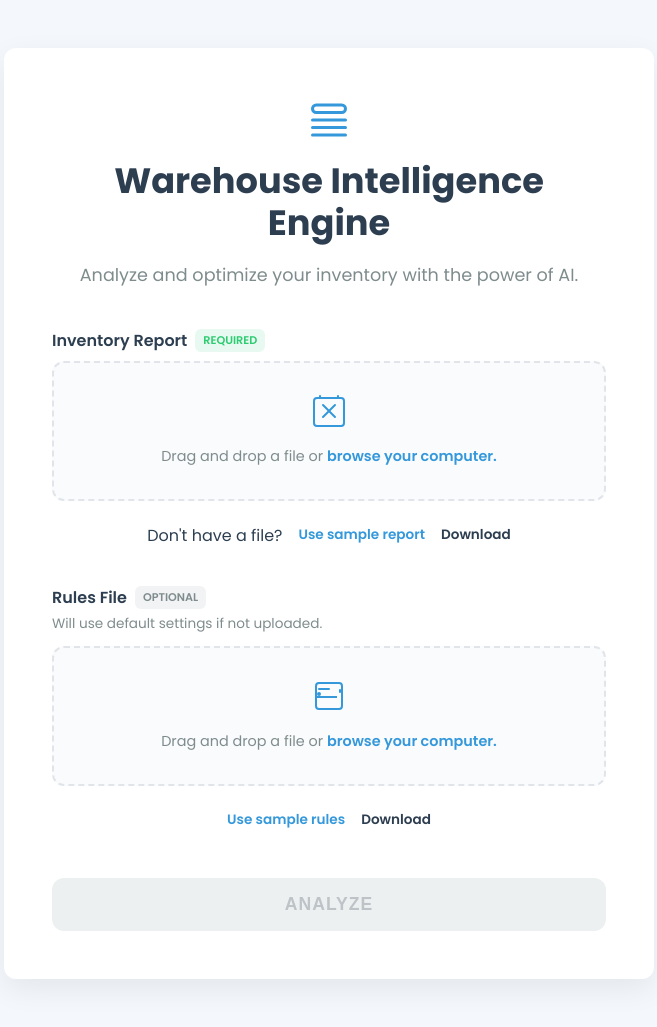
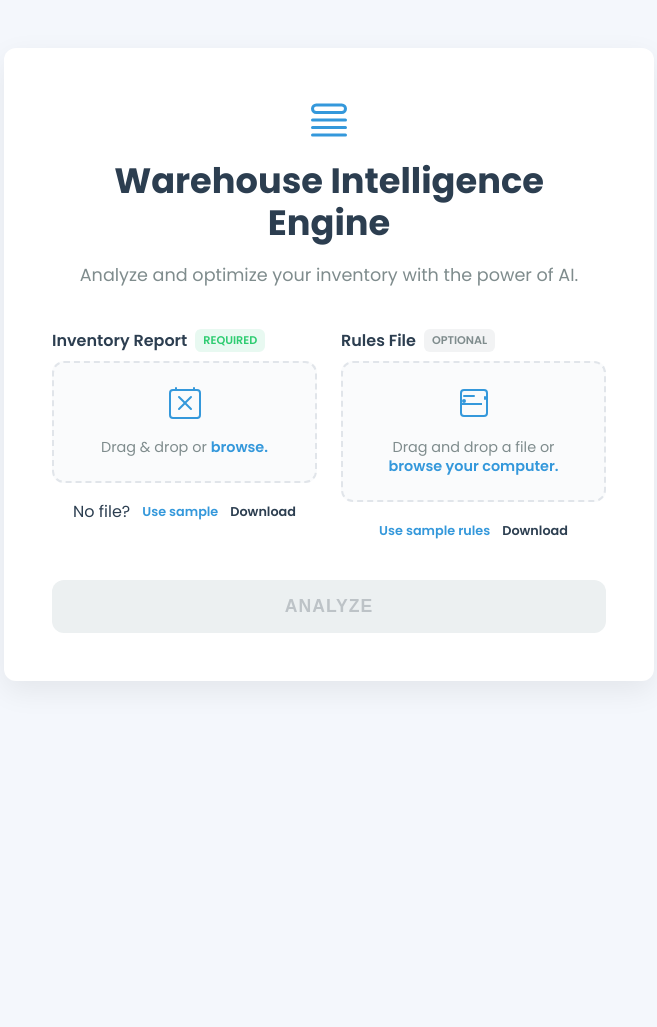
Before and after one commit to marcosdiego1904/ware-intelligence-engine, a Flask app: page / in a window 1280 px wide. Shown: the whole page, without its empty margins (311-968 px from the left). After the commit the page ends 682 px from the top, so only its background shows below. Run offline with Flask 3, Linux system fonts and the light colour scheme.

Commit message:
styles 2

```diff
--- a/src/templates/index.html
+++ b/src/templates/index.html
@@ -76,8 +76,15 @@
             text-align: left;
         }
 
+        .form-row {
+            display: grid;
+            grid-template-columns: 1fr 1fr;
+            gap: 1.5rem;
+            align-items: start;
+        }
+
         .form-group + .form-group {
-            margin-top: 2rem;
+            margin-top: 0; /* Override previous margin */
         }
 
         label {
@@ -120,7 +127,7 @@
             align-items: center;
             justify-content: center;
             width: 100%;
-            padding: 2rem;
+            padding: 1.5rem; /* Adjusted padding */
             border: 2px dashed var(--border-color);
             border-radius: var(--border-radius);
             background-color: #fafbfc;
@@ -158,6 +165,7 @@
             color: var(--secondary-text);
             font-size: 0.9rem;
             text-align: center;
+            line-height: 1.3; /* Adjusted line-height */
         }
 
         .file-icon {
@@ -178,8 +186,8 @@
             display: flex;
             align-items: center;
             justify-content: center;
-            gap: 1rem;
-            margin-top: 1rem;
+            gap: 0.75rem; /* Adjusted gap */
+            margin-top: 0.75rem; /* Adjusted margin */
         }
 
         .sample-options-divider {
@@ -191,7 +199,7 @@
         .btn-link {
             font-family: 'Poppins', sans-serif;
             font-weight: 600;
-            font-size: 0.85rem;
+            font-size: 0.8rem; /* Adjusted font size */
             border-radius: 8px;
             padding: 0.5rem 0;
             cursor: pointer;
@@ -226,7 +234,7 @@
             font-weight: 600;
             width: 100%;
             cursor: pointer;
-            margin-top: 2.5rem;
+            margin-top: 2rem; /* Adjusted margin */
             transition: transform 0.2s, box-shadow 0.2s, background-color 0.2s;
             text-transform: uppercase;
             letter-spacing: 1px;
@@ -260,6 +268,7 @@
 
             <form id="upload-form" action="/analyze" method="post" enctype="multipart/form-data">
 
+                <div class="form-row">
                     <div class="form-group">
                         <label for="inventory-file">
                             Inventory Report
@@ -273,11 +282,11 @@
                                     <path d="M3.5 0a.5.5 0 0 1 .5.5V1h8V.5a.5.5 0 0 1 1 0V1h1a2 2 0 0 1 2 2v11a2 2 0 0 1-2 2H2a2 2 0 0 1-2-2V3a2 2 0 0 1 2-2h1V.5a.5.5 0 0 1 .5-.5zM2 2a1 1 0 0 0-1 1v11a1 1 0 0 0 1 1h12a1 1 0 0 0 1-1V3a1 1 0 0 0-1-1H2z"/>
                                 </svg>
                             </div>
-                        <span class="file-msg">Drag and drop a file or <span class="file-msg-highlight">browse your computer.</span></span>
+                            <span class="file-msg">Drag & drop or <span class="file-msg-highlight">browse.</span></span>
                         </div>
                         <div class="sample-options">
-                        <span>Don't have a file?</span>
-                        <button type="button" class="btn-link btn-use-sample" data-type="inventory">Use sample report</button>
+                            <span>No file?</span>
+                            <button type="button" class="btn-link btn-use-sample" data-type="inventory">Use sample</button>
                             <a href="/download/inventory_report.xlsx" class="btn-link btn-download-sample" download>Download</a>
                         </div>
                     </div>
@@ -287,7 +296,6 @@
                             Rules File
                             <span class="label-tag optional">Optional</span>
                         </label>
-                    <p class="label-subtitle">Will use default settings if not uploaded.</p>
                         <div class="file-drop-area" id="rules-drop-area">
                             <input type="file" id="rules-file" name="rules_file" accept=".xlsx">
                             <div class="file-icon">
@@ -301,6 +309,7 @@
                         <div class="sample-options">
                             <button type="button" class="btn-link btn-use-sample" data-type="rules">Use sample rules</button>
                             <a href="/download/warehouse_rules.xlsx" class="btn-link btn-download-sample" download>Download</a>
+                        </div>
                     </div>
                 </div>
 
@@ -342,7 +351,7 @@ document.addEventListener('DOMContentLoaded', () => {
         if (isSample) {
             fileMsg.innerHTML = `Using <span class="file-msg-highlight">Sample ${file} File</span>`;
         } else {
-            fileMsg.innerHTML = `File selected: <span class="file-msg-highlight">${file.name}</span>`;
+            fileMsg.innerHTML = `Selected: <span class="file-msg-highlight">${file.name}</span>`;
         }
 
         if (dropArea.id.includes('inventory')) {
@@ -364,6 +373,9 @@ document.addEventListener('DOMContentLoaded', () => {
             useSampleInventoryHidden.value = 'false';
             inventoryFileInput.required = true;
             handleFileSelection(inventoryDropArea, inventoryFileInput, inventoryFileInput.files[0], false);
+        } else {
+            isInventorySelected = false;
+            updateButtonState();
         }
     });
 
@@ -380,6 +392,44 @@ document.addEventListener('DOMContentLoaded', () => {
             handleFileSelection(rulesDropArea, rulesFileInput, rulesFileInput.files[0], false);
         }
     });
+
+    // --- Reset file selection logic ---
+    function resetSelection(dropArea, useSampleHidden, isInventory) {
+        const fileInput = dropArea.querySelector('input[type="file"]');
+        const fileMsg = dropArea.querySelector('.file-msg');
+        const icon = dropArea.querySelector('.file-icon');
+
+        dropArea.classList.remove('is-selected');
+        icon.classList.remove('success');
+
+        if (isInventory) {
+             fileMsg.innerHTML = `Drag & drop or <span class="file-msg-highlight">browse.</span>`;
+        } else {
+             fileMsg.innerHTML = `Drag & drop or <span class="file-msg-highlight">browse.</span>`;
+        }
+
+        fileInput.value = '';
+        useSampleHidden.value = 'false';
+
+        if (isInventory) {
+            isInventorySelected = false;
+            updateButtonState();
+        }
+    }
+
+    // Allow users to click the drop area to reset the selection
+    inventoryDropArea.addEventListener('click', (e) => {
+        if (e.target.type !== 'file' && (inventoryFileInput.files.length > 0 || useSampleInventoryHidden.value === 'true')) {
+             resetSelection(inventoryDropArea, useSampleInventoryHidden, true);
+        }
+    });
+
+    rulesDropArea.addEventListener('click', (e) => {
+        if (e.target.type !== 'file' && (rulesFileInput.files.length > 0 || useSampleRulesHidden.value === 'true')) {
+             resetSelection(rulesDropArea, useSampleRulesHidden, false);
+        }
+    });
+
 
     // --- Drag and Drop visual feedback ---
     ['dragenter', 'dragover', 'dragleave', 'drop'].forEach(eventName => {
```
Lines whose indentation alone changed are shown as unchanged.
